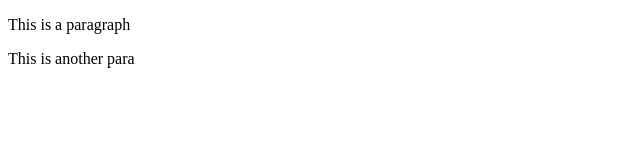
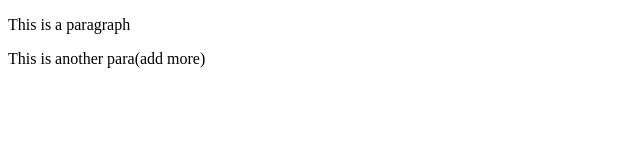
Before and after one commit to keerthana-githubpr/localrepo, a plain HTML site: page index.html in a window 1280 px wide. Shown: the full height of the page, 0-640 px from the left. Drawn offline with Linux system fonts and the light colour scheme.

Commit message:
Added more changes

```diff
--- a/index.html
+++ b/index.html
@@ -7,6 +7,6 @@
 </head>
 <body>
     <p>This is a paragraph</p>
-    <p>This is another para</p>
+    <p>This is another para(add more)</p>
 </body>
 </html>
```
